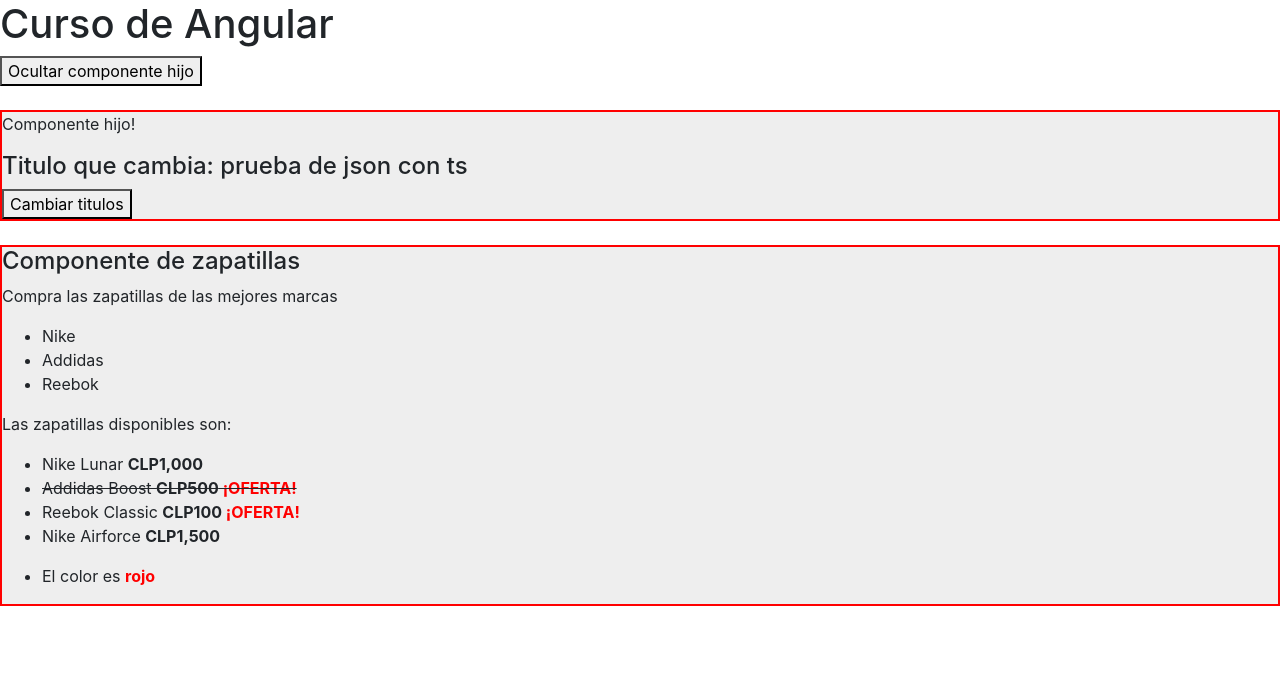
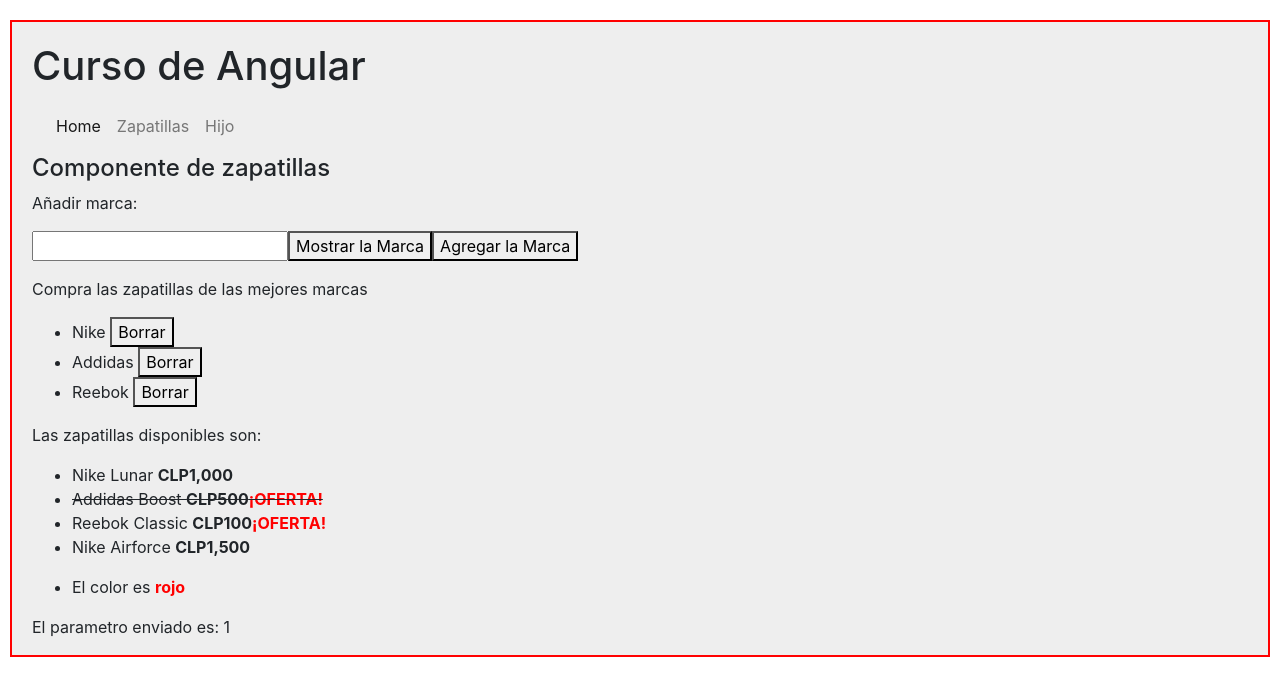
Before and after one commit to dmunozmauro/master-angular, an Angular app: page /zapatillas/1 in a window 1280 px wide. Before the commit this address led to /. Shown: the top 696 px of the page. Built offline with nearby package versions, Linux system fonts and the light colour scheme.

Commit message:
almacenar

```diff
--- a/src/app/app-routing.module.ts
+++ b/src/app/app-routing.module.ts
@@ -1,8 +1,35 @@
-import { NgModule } from '@angular/core';
+import { NgModule, ModuleWithProviders } from '@angular/core';
 import { Routes, RouterModule } from '@angular/router';
 
+import { HomeComponent } from './home/home.component';
+import { ZapatillasComponent } from './zapatillas/zapatillas.component';
+import { HijoComponent } from './hijo/hijo.component';
 
-const routes: Routes = [];
+const routes: Routes = [
+  {
+    path: '',
+    component: HomeComponent
+  },
+  {
+    path: 'hijo',
+    component: HijoComponent
+  },
+  {
+    path: 'zapatillas',
+    component: ZapatillasComponent
+  },
+  {
+    path: 'zapatillas/:marca',
+    component: ZapatillasComponent
+  },
+  {
+    path: '**',
+    component: HomeComponent
+  }
+];
+
+export const appRoutingProviders: any[] = [];
+export const routing: ModuleWithProviders = RouterModule.forRoot(routes);
 
 @NgModule({
   imports: [RouterModule.forRoot(routes)],
--- a/src/app/app.component.html
+++ b/src/app/app.component.html
@@ -1,12 +1,33 @@
-<!--The content below is only a placeholder and can be replaced.-->
+<div [ngStyle]="{
+    'background' : fondo,
+    'border': '2px solid black',
+    'border-color': color,
+    'margin' : '20px 10px 0px 10px',
+    'padding' : '20px 0px 0px 20px'
+    }">
+    <h1>{{title}}</h1>
 
-<h1>{{title}}</h1>
-<!-- <app-hijo></app-hijo>
- -->
-<button (click)="ocultar(false)" *ngIf="mostrar">Ocultar componente hijo</button>
-<button (click)="ocultar(true)" *ngIf="!mostrar">Mostrar componente hijo</button>
-<br>
-<br>
+    <nav class="navbar navbar-expand-lg navbar-light">
+        <button class="navbar-toggler" type="button" data-toggle="collapse" data-target="#navbarTogglerDemo01"
+            aria-controls="navbarTogglerDemo01" aria-expanded="false" aria-label="Toggle navigation">
+            <span class="navbar-toggler-icon"></span>
+        </button>
+        <div class="collapse navbar-collapse" id="navbarTogglerDemo01">
+            <ul class="navbar-nav mr-auto mt-2 mt-lg-0">
+                <li class="nav-item active">
+                    <a class="nav-link" [routerLink]="['/home']">Home <span class="sr-only">(current)</span></a>
+                </li>
+                <li class="nav-item">
+                        <a class="nav-link" [routerLink]="['/zapatillas']">Zapatillas <span class="sr-only">(current)</span></a>
+                </li>
+                <li class="nav-item">
+                        <a class="nav-link" [routerLink]="['/hijo']">Hijo <span class="sr-only">(current)</span></a>
+                </li>
 
-<app-hijo *ngIf="mostrar"></app-hijo>
-<app-zapatillas></app-zapatillas>
+            </ul>
+
+        </div>
+    </nav>
+
+    <router-outlet></router-outlet>
+</div>
--- a/src/app/app.component.ts
+++ b/src/app/app.component.ts
@@ -1,4 +1,5 @@
 import { Component } from '@angular/core';
+import { configuracion } from './models/configuracion';
 
 @Component({
   selector: 'app-root',
@@ -7,13 +8,12 @@ import { Component } from '@angular/core';
 })
 export class AppComponent {
   title = 'Curso de Angular';
-  mostrar: boolean;
+  public color: string;
+  public fondo: string;
 
   constructor() {
-    this.mostrar = true;
+    this.color = configuracion.color;
+    this.fondo = configuracion.fondo;
   }
 
-  ocultar(value) {
-      this.mostrar = value;
-  }
 }
--- a/src/app/hijo/hijo.component.html
+++ b/src/app/hijo/hijo.component.html
@@ -1,10 +1,8 @@
-<div [ngStyle]="{
-    'background': fondo,
-    'border': '2px solid black',
-    'border-color': color
-}">
-    <p>{{title}}</p>
-    <h4>Titulo que cambia: {{titulo}}</h4>
+<div>
+    <h4>{{title}}</h4>
+    <!-- <button (click)="ocultar(false)" *ngIf="mostrar">Ocultar componente hijo</button>
+    <button (click)="ocultar(true)" *ngIf="!mostrar">Mostrar componente hijo</button> -->
+    <p>Titulo que cambia: <strong>{{titulo}}</strong> </p>
     <button (click)="cambiarTitulo()">Cambiar titulos</button>
 </div>
 <br>
--- a/src/app/hijo/hijo.component.ts
+++ b/src/app/hijo/hijo.component.ts
@@ -12,28 +12,33 @@ export class HijoComponent implements OnInit, DoCheck, OnDestroy {
   titulo: string;
   fondo: string;
   color: string;
+  mostrar: boolean;
+
   constructor() {
     this.title = 'Componente hijo!';
     this.titulo = configuracion.descripcion;
     this.fondo = configuracion.fondo;
     this.color = configuracion.color;
-/*     console.log('constructor ejecutado');
- */  }
+    this.mostrar = true;
+  }
 
   ngOnInit() {
-/*     console.log('ngOnInit ejecutado');
- */  }
+  }
 
   ngDoCheck() {
-/*     console.log('DoCheck ejecutado');
- */  }
+
+  }
 
   ngOnDestroy() {
-/*     console.log('OnDestroy ejecutado');
- */  }
+
+  }
 
   cambiarTitulo() {
     this.titulo = 'Cambió !';
   }
 
+  ocultar(value) {
+    this.mostrar = value;
 }
+
+}
--- /dev/null
+++ b/src/app/home/home.component.html
@@ -0,0 +1,4 @@
+<div [ngStyle]="{'text-align' : 'center'}">
+    <h1>{{welcome}}</h1>
+    <img src="assets/logo.svg">
+</div>
--- /dev/null
+++ b/src/app/home/home.component.ts
@@ -0,0 +1,17 @@
+import { Component, OnInit } from '@angular/core';
+
+@Component({
+  selector: 'app-home',
+  templateUrl: './home.component.html',
+  styleUrls: ['./home.component.css']
+})
+export class HomeComponent implements OnInit {
+  public welcome: string;
+  constructor() {
+    this.welcome = '¡Bienvenido!';
+  }
+
+  ngOnInit() {
+  }
+
+}
--- a/src/app/zapatillas/zapatillas.component.html
+++ b/src/app/zapatillas/zapatillas.component.html
@@ -1,13 +1,20 @@
-<div [ngStyle]="{
-    'background' : fondo,
-    'border': '2px solid black',
-    'border-color': color
-}">
+<div>
+
     <h4>{{title}}</h4>
+
+    <p>Añadir marca:</p>
+    <input type="text" [(ngModel)]="mi_marca">
+    <button (click)="getMarca()">Mostrar la Marca</button>
+    <button (click)="addMarca()">Agregar la Marca</button>
+    <p>{{mi_marca}}</p>
+
+
 
     <p>Compra las zapatillas de las mejores marcas</p>
     <ul>
-        <li *ngFor="let miMarca of marcas">{{miMarca}}</li>
+        <li *ngFor="let miMarca of marcas; let indice = index">{{miMarca}}
+            <button (click)="borrarMarca(indice)">Borrar</button>
+        </li>
     </ul>
 
     <p>Las zapatillas disponibles son:</p>
@@ -16,8 +23,8 @@
             <span [ngStyle]="{'text-decoration' : !zapatilla.stock ? 'line-through' : 'none'}">
                 {{zapatilla.marca}} {{zapatilla.nombre}}
                 <strong>{{zapatilla.precio | currency:'CLP'}}</strong>
-                <span *ngIf="zapatilla.precio <= 500" [ngStyle]="{'font-weight': 'bold', 'color': color}">
-                    ¡OFERTA!</span>
+                <span *ngIf="zapatilla.precio <= 500"
+                    [ngStyle]="{'font-weight': 'bold', 'color': color}">¡OFERTA!</span>
             </span>
         </li>
     </ul>
@@ -37,4 +44,6 @@
             El color es <strong [ngStyle]="{'color': color}">azul</strong>
         </li>
     </ul>
+
+    <p *ngIf="nombre">El parametro enviado es: {{nombre}}</p>
 </div>
--- a/src/app/zapatillas/zapatillas.component.ts
+++ b/src/app/zapatillas/zapatillas.component.ts
@@ -1,6 +1,9 @@
 import { Component, OnInit } from '@angular/core';
+import { Router, ActivatedRoute, Params } from '@angular/router';
+
 import { Zapatilla } from '../models/zapatilla';
 import { configuracion } from '../models/configuracion';
+
 
 @Component({
   selector: 'app-zapatillas',
@@ -13,8 +16,14 @@ export class ZapatillasComponent implements OnInit {
   public color: string;
   public fondo: string;
   public marcas: String[];
+  public mi_marca: string;
 
-  constructor() {
+  public nombre: string;
+
+  constructor(
+    private _route: ActivatedRoute,
+    private _router: Router
+  ) {
     this.title = 'Componente de zapatillas';
     this.color = configuracion.color;
     this.fondo = configuracion.fondo;
@@ -27,9 +36,14 @@ export class ZapatillasComponent implements OnInit {
     ]
 
     this.marcas = new Array();
+
   }
 
   ngOnInit() {
+    this._route.params.subscribe((params: Params) => {
+      this.nombre = params.marca;
+      console.log(this.nombre)
+    });
     this.getMarcas();
   }
 
@@ -39,7 +53,20 @@ export class ZapatillasComponent implements OnInit {
         this.marcas.push(zapatilla.marca);
       }
     });
-    console.log('Las marcas son: ', this.marcas)
+    //console.log('Las marcas son: ', this.marcas)
+  }
+
+  getMarca() {
+    alert(this.mi_marca);
+  }
+
+  addMarca() {
+    this.marcas.push(this.mi_marca);
+  }
+
+  borrarMarca(index) {
+    /* delete this.marcas[index]; */
+    this.marcas.splice(index, 1);
   }
 
 
```
Also changed, not shown: src/app/app.module.ts (+9 -4 lines), src/app/home/home.component.css (added), src/assets/logo.svg (added), 1 other file (tests, documents, lock files or other folders).
